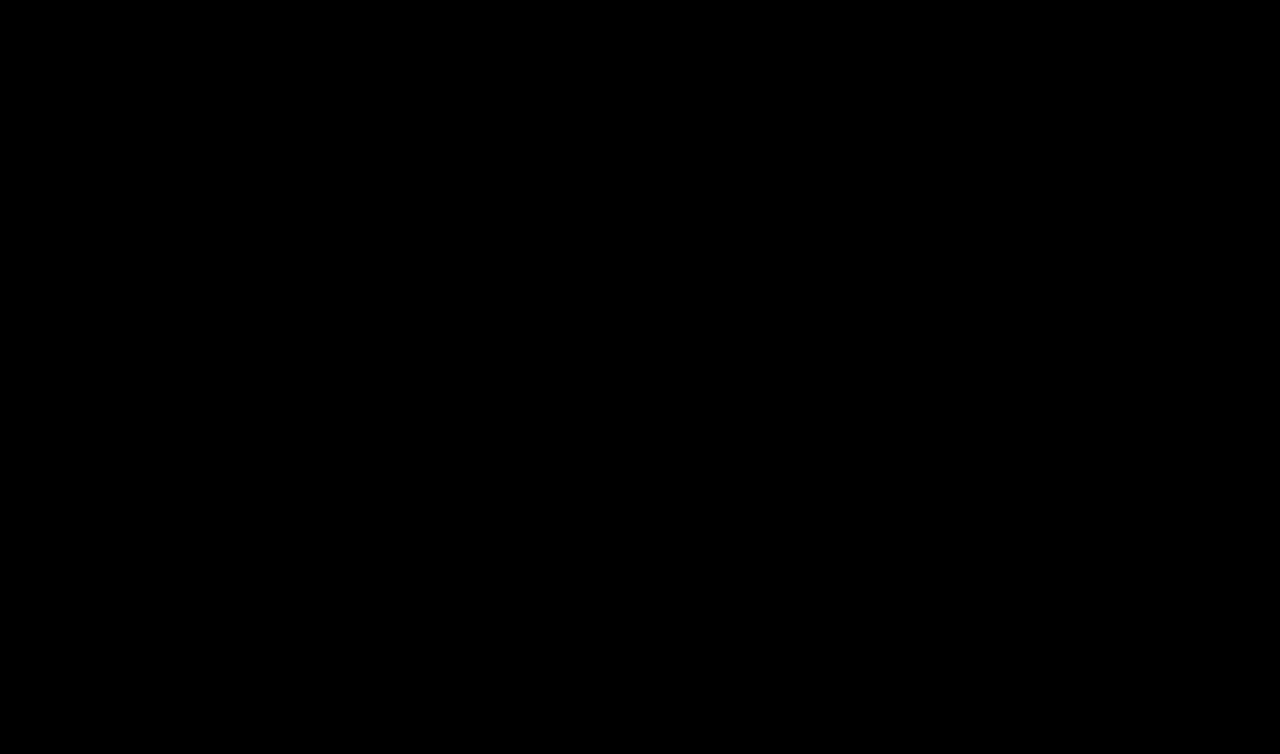
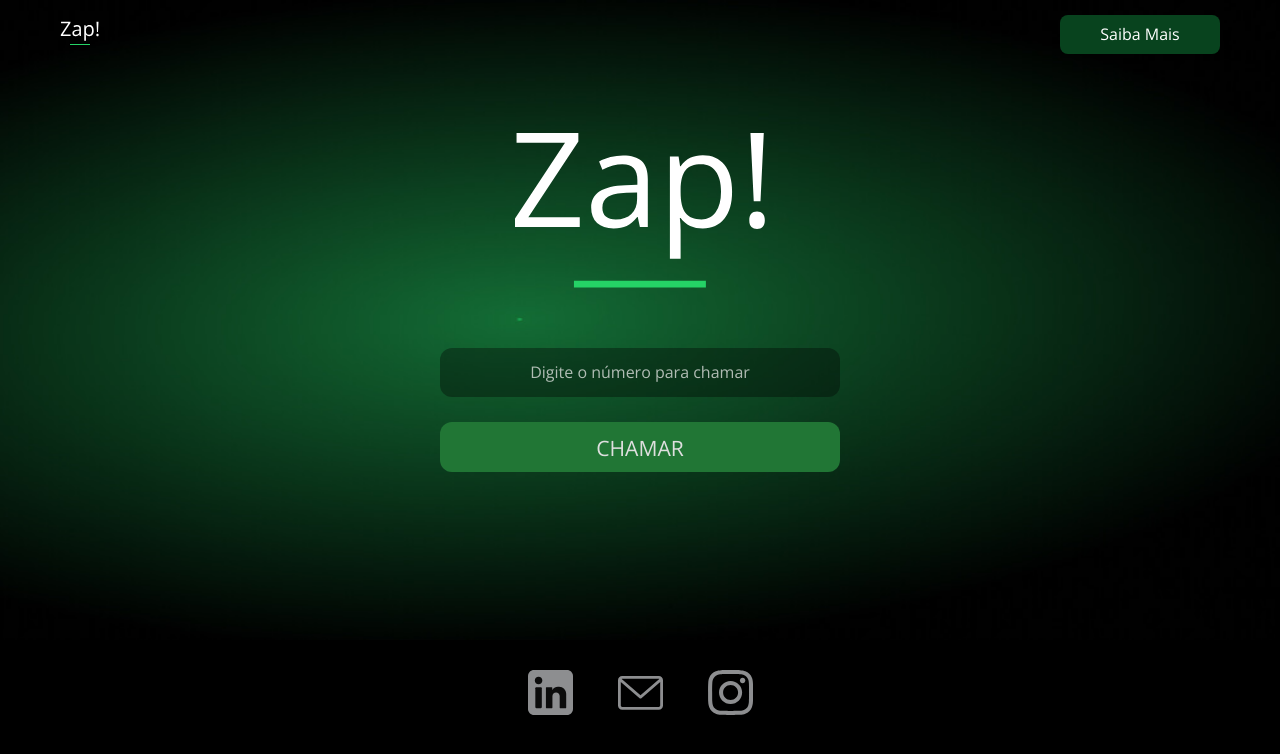
Before and after one commit to fgeanlopes/Chama-no-zap-versao-web, a React (Create React App) app: page /web in a window 1280 px wide. Shown: the top 754 px of the page. Built offline with nearby package versions, Linux system fonts and the light colour scheme; the HTML template or start-up script is replaced by a standard one.

Commit message:
versão web, layout finalizado

```diff
--- a/public/index.html
+++ b/public/index.html
@@ -1,5 +1,5 @@
 <!DOCTYPE html>
-<html lang="en">
+<html lang="pt-br">
   <head>
     <meta charset="utf-8" />
     <meta name="viewport" content="width=device-width, initial-scale=1" />
--- a/src/components/Navbar.js
+++ b/src/components/Navbar.js
@@ -10,7 +10,7 @@
             <img className="LogoVerfical" src={LogoVerfical} alt="" />
             <div className="itens">
                 <Link to="" className="global_description link">O que é</Link>
-                <Link to="" className="global_description link">Porque?</Link>
+                <Link to="" className="global_description link">Por que?</Link>
                 <Link to="" className="global_description link">Contato</Link>
             </div>
         </div>
--- a/src/components/Navbar.scss
+++ b/src/components/Navbar.scss
@@ -31,8 +31,19 @@
       text-decoration: none;
       color: #8d8e90;
       font-size: 18px;
+      position: relative;
       &:last-child {
         margin-right: 0;
+        &:after {
+          content: "";
+          position: absolute;
+          bottom: -5px;
+          left: 50%;
+          transform: translateX(-50%);
+          width: 70%;
+          height: 2px;
+          background-color: #25d366;
+        }
       }
     }
   }
--- a/src/pages/Home/Home.js
+++ b/src/pages/Home/Home.js
@@ -7,14 +7,25 @@
 
 import RedeSocial from '../../components/RedeSocial';
 import ImgCell from '../../assets/preview_cell.png';
+import IconPlayStore from '../../assets/icon_PlayStore.svg';
 
 import './Home.scss'
+
+const LinkPlayStore = "https://play.google.com/store/apps/details?id=com.unidesenvlvimento.chamanozap&hl=pt_BR";
 
 function Home (){
     return (
         <div className="home">
             <section className="box_1">
                 <Navbar/>
+                <div className="novidade">
+                    <Link to='/web' className="versao_web global_description">
+                        Versão web
+                    </Link>
+                    <div className="alerta_novidade">
+                        <p className="global_description">Novidade!</p>
+                    </div>
+                </div>
                 <div className="RedeSocialVertical">
                     <RedeSocial/>
                 </div>
@@ -31,6 +42,10 @@
                         novas conversa no WhatsApp. Com este aplicativo, você não precisa salvar
                         o números da pessoa ou empresa para começar a conversa.
                     </p>
+                    <Link to={{pathname: LinkPlayStore}} target="_blank" className="dowloadApp">
+                        <img src={IconPlayStore}/>
+                        <p className="global_description link-home">Instalar Aplicativo</p>
+                    </Link>
                 </div>
             </section>
             <section className="box_3">
@@ -40,11 +55,11 @@
                 <div className="content_description">
                     <h3 className="global_title">Por quê</h3>
                     <p className="global_description">
-                        Chama no Zap! Nasceu, da necessidade de se chamar varias pessoas que
-                        eu não tinha número salvo no WhatsApp, com ele você pode chamar
-                        quem quiser, sem precisar ter número salvo, Chama no Zap, nasceu
-                        em uma tarde de domingo, e foi desenvolvido por min Gean Lopes (para me conhecer, clique aqui)
-                        O aplicativo é gratuito e está disponível na Play Store. Você pode baixar click aqui.
+                        Chama no Zap! Nasceu, da necessidade de iniciar novas conversar
+                        no whatsapp sem precisar salvar número nos contatos da agenda.<br /><br />
+                        Chama no Zap, nasceu em uma tarde de domingo, foi desenvolvido por Gean Lopes (Eu, para me conhecer
+                         <Link to={{ pathname: "https://www.linkedin.com/in/geanlopes/" }} target="_blank"> clique aqui </Link>)
+                        O aplicativo é gratuito e está disponível na Play Store. Você pode baixar clicando no botão acima.
                     </p>
                 </div>
             </section>
--- a/src/pages/Home/Home.scss
+++ b/src/pages/Home/Home.scss
@@ -22,6 +22,38 @@
   }
   .content_description {
     padding: 50px 0;
+    a {
+      color: white;
+    }
+  }
+  .novidade {
+    position: fixed;
+    z-index: 3;
+    right: 15px;
+    transform: translateY(-50%);
+    top: 50%;
+    animation: move 1.4s infinite;
+    .versao_web {
+      background: #5b5c5f;
+      padding: 5px 20px;
+      border-radius: 8px 8px 0 0;
+      color: #25d366;
+      text-decoration: none;
+      font-weight: 700;
+      font-size: 18px;
+    }
+    .alerta_novidade {
+      background: #26d166;
+      display: flex;
+      align-items: center;
+      justify-content: center;
+      border-radius: 0 0 10px 10px;
+      padding: 5px 0;
+      .global_description {
+        color: black;
+        font-size: 14px;
+      }
+    }
   }
   section {
     padding-bottom: 100px;
@@ -106,6 +138,32 @@
         min-width: 50%;
       }
     }
+    .dowloadApp {
+      display: flex;
+      align-items: center;
+      justify-content: space-between;
+      background: #323533;
+      border-radius: 8px;
+      padding: 10px 25px;
+      width: 100%;
+      animation: move 2s infinite;
+      margin-top: 50px;
+      min-width: 280px;
+      max-width: 280px;
+      color: #25d366;
+      text-decoration: none;
+    }
+    @keyframes move {
+      0% {
+        transform: scale(1);
+      }
+      50% {
+        transform: scale(1.1);
+      }
+      100% {
+        transform: scale(1);
+      }
+    }
     .global_description {
       padding-left: 30px;
       @media (min-width: 600px) {
--- a/src/pages/PageChamaNoZapDirect/PageChamaNoZapDirect.js
+++ b/src/pages/PageChamaNoZapDirect/PageChamaNoZapDirect.js
@@ -1,9 +1,41 @@
-import react from 'react';
+import react, {useState} from 'react';
+import { Link } from 'react-router-dom';
+
+import RedeSocial from '../../components/RedeSocial';
+import LogoVerfical from '../../assets/LogoVertical.svg';
+
+import LogoBanner from '../../assets/LogoBanner.svg';
+
+import './PageChamaNoZapDirect.scss';
+
 
 function PageChamaNoZapDirect (){
+    const [numeroTelefone, setNumeroTelefone] = useState('');
+
+    function handleInputChange(event) {
+        let telefoneInput = event.target.value;
+        setNumeroTelefone(telefoneInput);
+    }
+
     return (
-        <div className="">
-            LINK DIRETO
+        <div className="web">
+            <div className="box_1">
+                <img className="LogoVerfical" src={LogoVerfical} alt="" />
+                <Link to="/" className="global_description link-home">Saiba Mais</Link>
+
+                <img className="LogoBanner" src={LogoBanner} alt="Logo Chama no Zap!" />
+
+                <div className="mensagem">
+                    <input maxLength={11} type="text" className="global_description" id="telefone" placeholder="Digite o número para chamar" onChange={handleInputChange} />
+                    <a className="btn_send" href={`https://api.whatsapp.com/send?phone=55${numeroTelefone}`} target="_blank">
+                        <p className="btn_chamarzap global_description">CHAMAR</p>
+                    </a>
+                </div>
+
+            </div>
+            <div className="box_2">
+                <RedeSocial/>
+            </div>
         </div>
     )
 }
--- a/src/pages/PageChamaNoZapDirect/PageChamaNoZapDirect.scss
+++ b/src/pages/PageChamaNoZapDirect/PageChamaNoZapDirect.scss
@@ -0,0 +1,135 @@
+.web {
+  margin: -30px;
+  @media (min-width: 600px) {
+    margin: -60px;
+  }
+  .box_1 {
+    .LogoVerfical {
+      position: absolute;
+      top: 15px;
+      left: 10%;
+      @media (min-width: 1000px) {
+        left: 60px;
+      }
+    }
+    .link-home {
+      z-index: 2;
+      position: absolute;
+      top: 15px;
+      right: 10%;
+      @media (min-width: 1000px) {
+        right: 60px;
+      }
+      font-size: 16px;
+
+      width: 160px;
+      text-align: center;
+      background: #08431e;
+
+      color: white;
+      border-radius: 8px;
+      padding: 5px 0px;
+      text-decoration: none;
+      &:hover {
+        background: #217635;
+      }
+    }
+  }
+
+  .box_1 {
+    background-image: url(../../assets/BackgroundHome.jpg);
+    background-repeat: no-repeat;
+    background-position: center;
+    transition: all 0.3s;
+    @media (min-width: 1440px) {
+      background-position: unset;
+    }
+    background-size: cover;
+    height: 80vh;
+
+    display: flex;
+    justify-content: center;
+    flex-direction: column;
+
+    .LogoBanner {
+      width: 40%;
+      margin: 0 auto;
+      position: relative;
+      bottom: 60px;
+      @media (min-width: 600px) {
+        max-width: 250px;
+      }
+    }
+
+    .mensagem {
+      display: flex;
+      flex-direction: column;
+      align-items: center;
+      justify-content: center;
+
+      width: 80%;
+      margin: 0 auto;
+
+      @media (min-width: 600px) {
+        max-width: 400px;
+      }
+
+      .btn_send {
+        display: block;
+        width: 100%;
+        text-decoration: none;
+      }
+      input {
+        width: 100%;
+        border: none;
+        padding: 10px 15px;
+        border-radius: 12px;
+        font-size: 16px;
+        color: #f7f5f5;
+        background: #00000059;
+        text-align: center;
+      }
+      ::placeholder {
+        color: #f7f5f5;
+        opacity: 0.7;
+      }
+
+      .btn_chamarzap {
+        color: #dfdfdf;
+
+        margin: 0 auto;
+        top: 25px;
+        position: relative;
+
+        display: flex;
+        align-items: center;
+        justify-content: center;
+
+        height: 50px;
+        border-radius: 12px;
+        background: #217635;
+        transition: all 0.3s;
+        &:hover {
+          transition: all 0.3s;
+          background: #29ad48;
+        }
+      }
+    }
+  }
+
+  .box_2 {
+    width: 100%;
+    display: flex;
+    justify-content: center;
+    padding-top: 30px;
+    .icone {
+      margin-right: 45px;
+      &:last-child {
+        margin-right: 0;
+      }
+      img {
+        min-width: 45px;
+      }
+    }
+  }
+}
```
Also changed, not shown: src/assets/icon_PlayStore.svg (added).
